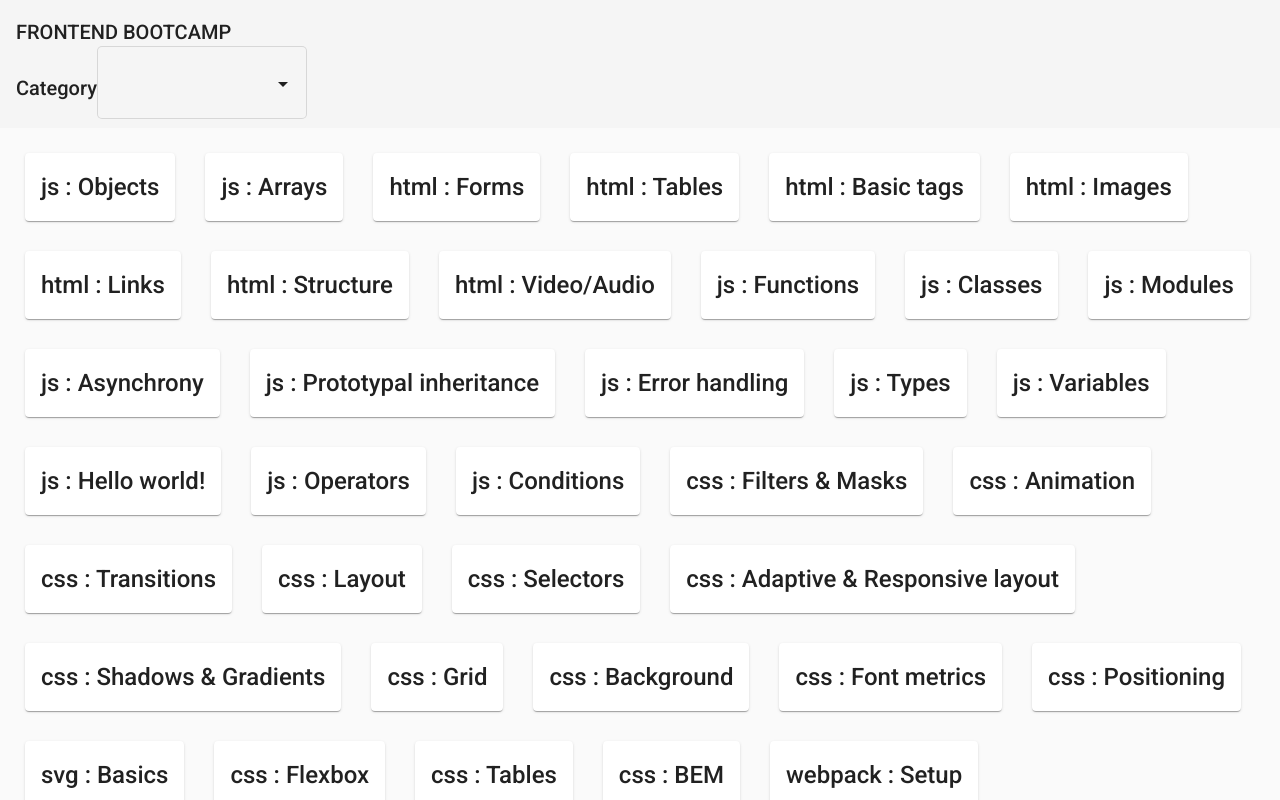
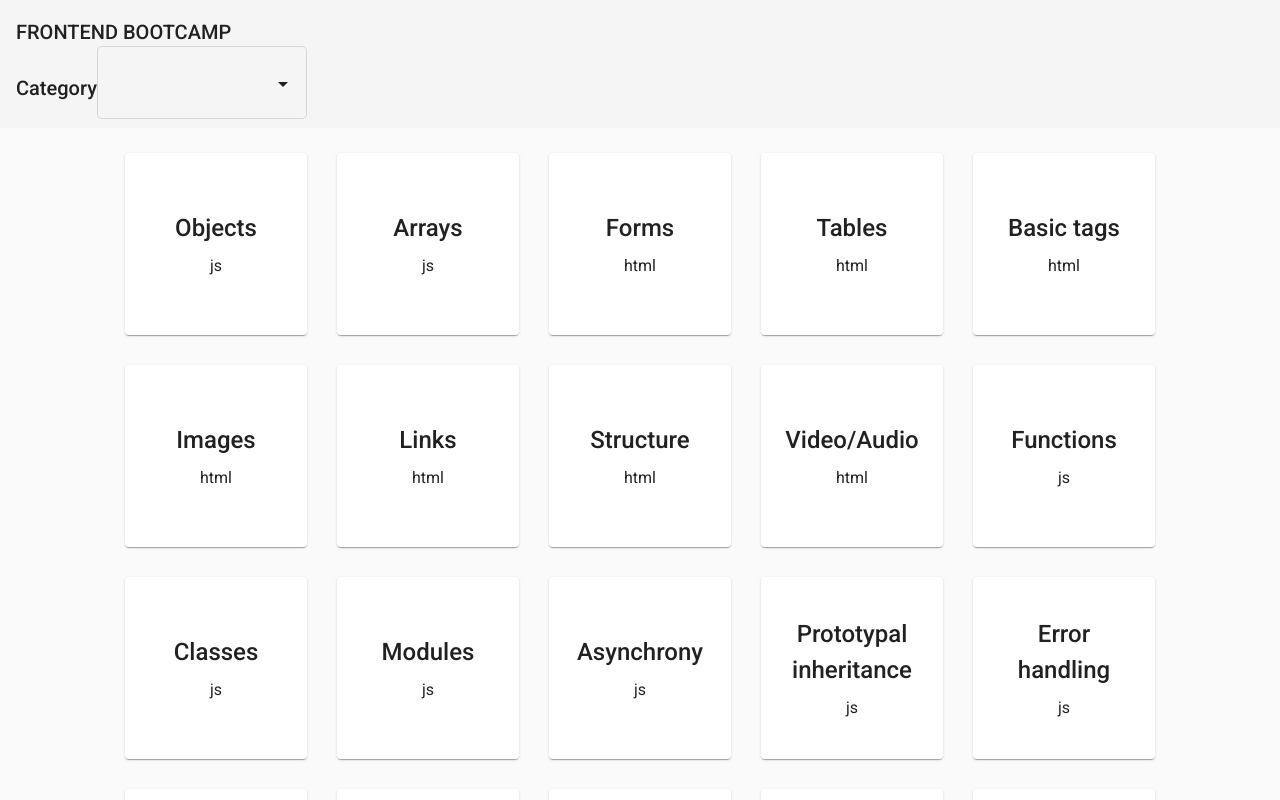
Before and after one commit to cool-hiya/cool-hiya.github.io, an Angular app: page / in a window 1280 px wide. Built offline with nearby package versions, Linux system fonts and the light colour scheme; what ngx-markdown would draw is missing.

Commit message:
Add course list styles

```diff
--- a/src/app/components/courses-list/courses-list.component.html
+++ b/src/app/components/courses-list/courses-list.component.html
@@ -1,3 +1,4 @@
-<mat-card *ngFor="let course of courses" (click)="onSelect(course)">
-  <mat-card-title>{{course.category}} : {{course.name}}</mat-card-title>
+<mat-card *ngFor="let course of courses" (click)="onSelect(course)" class="course">
+  <mat-card-title class="course__title">{{course.name}}</mat-card-title>
+  <div class="course__category">{{course.category}}</div>
 </mat-card>
--- a/src/app/components/courses-list/courses-list.component.scss
+++ b/src/app/components/courses-list/courses-list.component.scss
@@ -2,4 +2,25 @@
   display: flex;
   flex-wrap: wrap;
   gap: 30px;
+  justify-content: center;
 }
+
+.course {
+  width: 150px;
+  height: 150px;
+  flex-shrink: 0;
+  display: flex;
+  flex-direction: column;
+  justify-content: center;
+  align-items: center;
+  cursor: pointer;
+  transition: transform 0.5;
+
+  &__title {
+    text-align: center;
+  }
+
+  &:hover {
+    transform: scale(1.1);
+  }
+}
```
